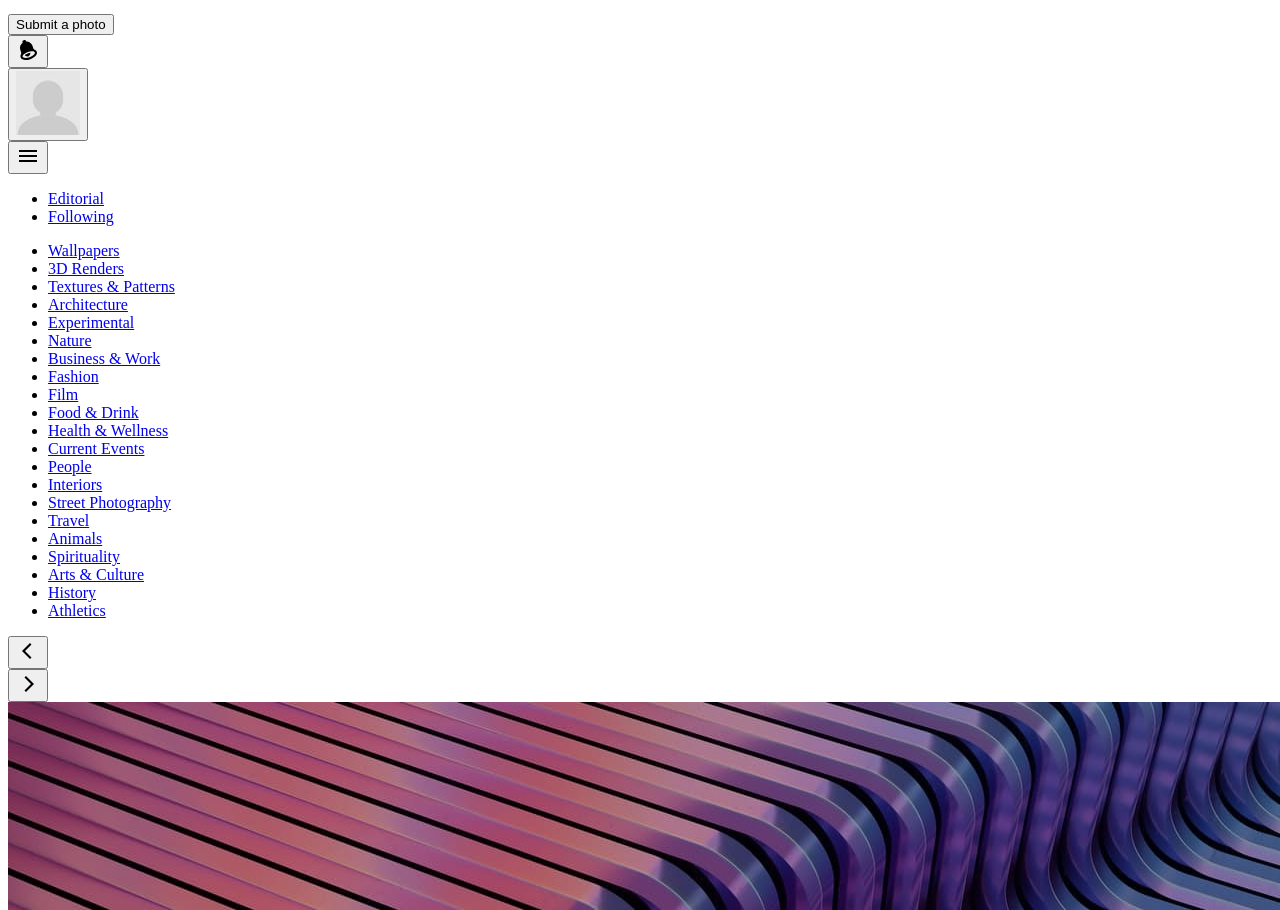
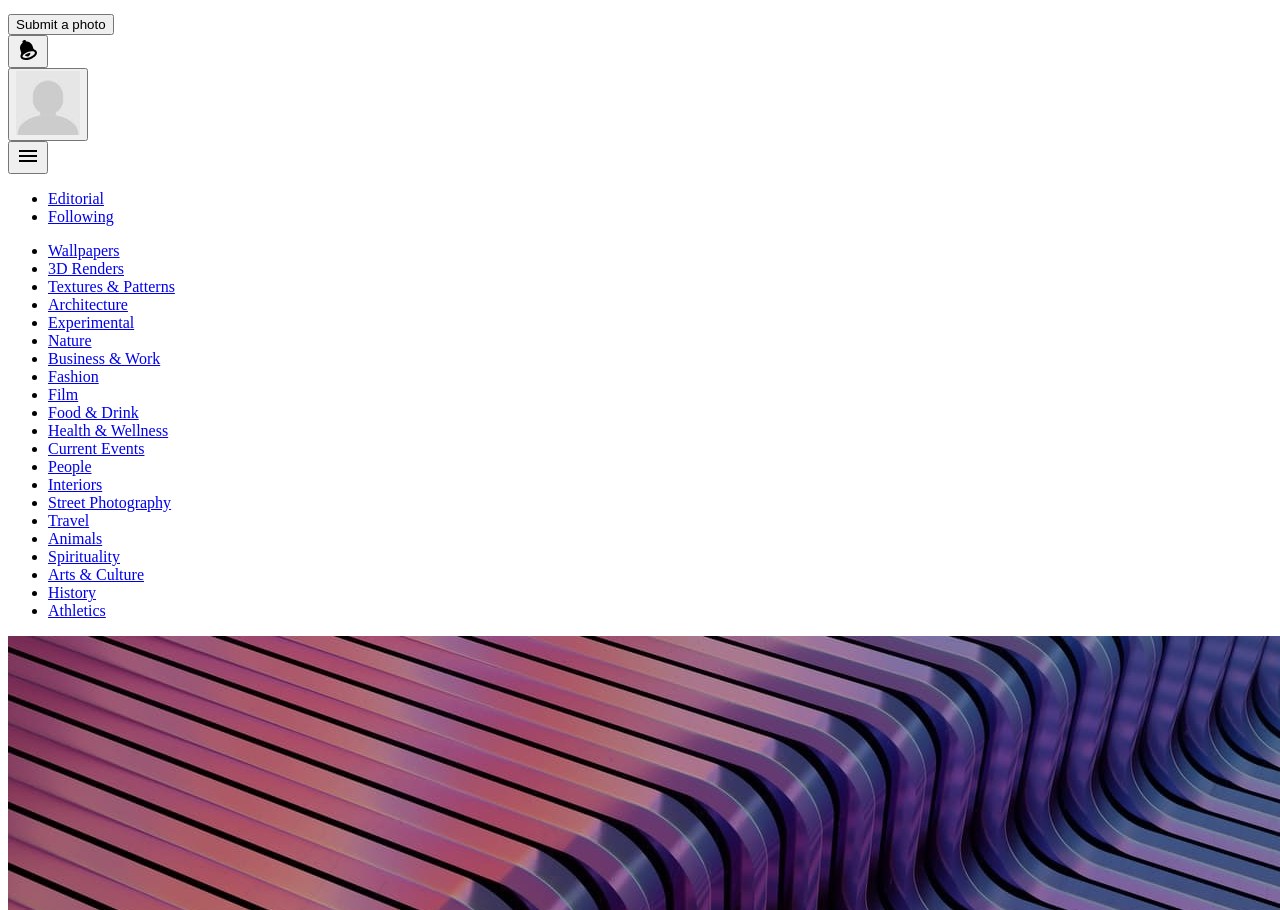
Before and after one commit to dmswl98/unsplash-clone, a website built with Parcel: page index.html in a window 1280 px wide. Shown: the part 190-1100 px from the top of the page. Built offline with nearby package versions, Linux system fonts and the light colour scheme; no server answers.

Commit message:
⚰️ Remove not working .gnb-nav-scroll

```diff
--- a/index.html
+++ b/index.html
@@ -134,22 +134,6 @@
               <li class="gnb-nav-item"><a href="#" class="gnb-nav-link"><span>History</span></a></li>
               <li class="gnb-nav-item"><a href="#" class="gnb-nav-link"><span>Athletics</span></a></li>
             </ul>
-            <div class="gnb-nav-scroll">
-              <div class="scroll-arrow scroll-left">
-                <button type="button" title="scroll list to the left" class="scroll-btn-left">
-                  <svg width="24" height="24" class="DG_Wq" viewBox="0 0 32 32" version="1.1" aria-hidden="false">
-                    <path d="M20.6667 24.6666l-2 2L8 16 18.6667 5.3333l2 2L12 16l8.6667 8.6666z"></path>
-                  </svg>
-                </button>
-              </div>
-              <div class="scroll-arrow scroll-right">
-                <button type="button" title="scroll list to the right" class="scroll-btn-right">
-                  <svg width="24" height="24" class="DG_Wq" viewBox="0 0 32 32" version="1.1" aria-hidden="false">
-                    <path d="M11.3333 7.3333l2-2L24 16 13.3333 26.6666l-2-2L20 16l-8.6667-8.6667z"></path>
-                  </svg>
-                </button>
-              </div>
-            </div>
           </div>
         </nav>
       </div>
--- a/styles/component/_gnb-nav.scss
+++ b/styles/component/_gnb-nav.scss
@@ -12,57 +12,6 @@
 
   &-right::-webkit-scrollbar {
     display: none;
-  }
-
-  &-scroll {
-    @include flexbox(between);
-    position: absolute;
-    top: 25%;
-    left: 0;
-    width: 100%;
-    padding-left: 12px;
-  }
-
-  &-scroll::before,
-  &-scroll::after {
-    position: absolute;
-    top: 0;
-    bottom: 0;
-    display: block;
-    width: 122px;
-    height: 100%;
-    content: '';
-    transition: opacity 0.2s ease-in-out;
-  }
-
-  &-scroll::before {
-    left: 0;
-    margin-left: 22px;
-    background: linear-gradient(270deg, #fff0 0, #fff 90%, #fff);
-  }
-
-  &-scroll::after {
-    right: 0;
-    background: linear-gradient(90deg, #fff0 0, #fff 90%, #fff);
-  }
-
-  .scroll-arrow {
-    z-index: $scroll-arrow-level;
-
-    svg {
-      width: 22px;
-      height: 22px;
-
-      path {
-        fill: $gray;
-      }
-    }
-  }
-
-  .scroll-arrow:hover {
-    path {
-      fill: $black;
-    }
   }
 
   &-list {
```
